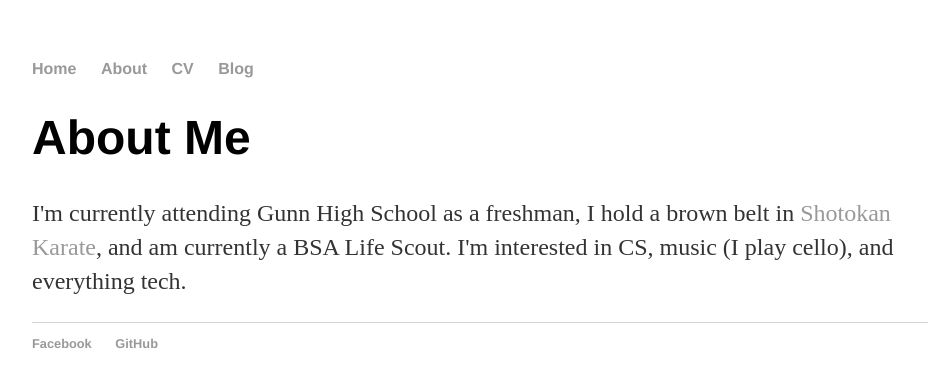
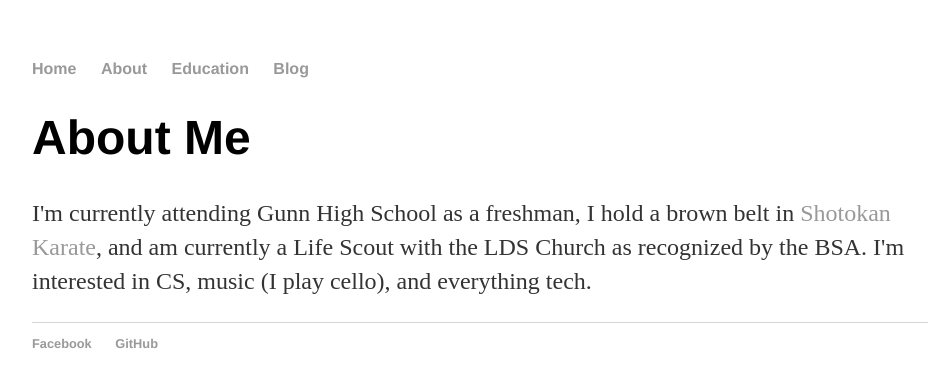
Before and after one commit to nicholaschiang/nicholaschiang.github.io, a Jekyll site: the page built from about/index.html, in a window 1280 px wide. Shown: the top 387 px of the page, without its empty margins (160-1094 px from the left). Built offline with Jekyll 4.4.1, drawn with Linux system fonts in a browser that asks for light colours.

Commit message:
Add LDS description

```diff
--- a/_layouts/default.html
+++ b/_layouts/default.html
@@ -10,7 +10,7 @@
 	    		<ul>
 	        		<li><a href="/">Home</a></li>
 		        	<li><a href="/about">About</a></li>
-	        		<li><a href="/cv">CV</a></li>
+	        		<li><a href="/cv">Education</a></li>
 	        		<li><a href="/blog">Blog</a></li>
 	    		</ul>
 			</nav>
--- a/about/index.html
+++ b/about/index.html
@@ -4,6 +4,6 @@ title: About
 ---
 <div class="blurb">
 	<h1>About Me</h1>
-	<p>I'm currently attending Gunn High School as a freshman, I hold a brown belt in <a href="https://www.svkarate.com">Shotokan Karate</a>, and am currently a BSA Life Scout.
+	<p>I'm currently attending Gunn High School as a freshman, I hold a brown belt in <a href="https://www.svkarate.com">Shotokan Karate</a>, and am currently a Life Scout with the LDS Church as recognized by the BSA.
   I'm interested in CS, music (I play cello), and everything tech.</p>
 </div><!-- /.blurb -->
```
Also changed, not shown: education/index.html (+8 -0 lines), README.md.
